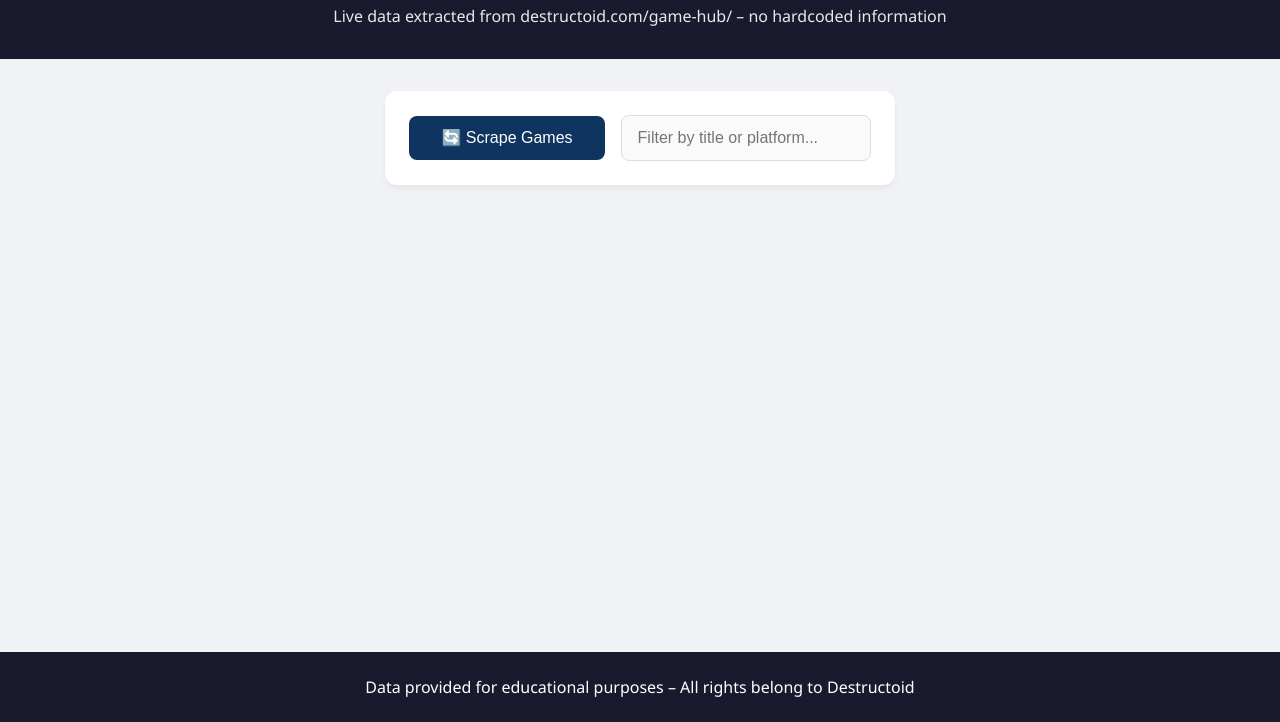
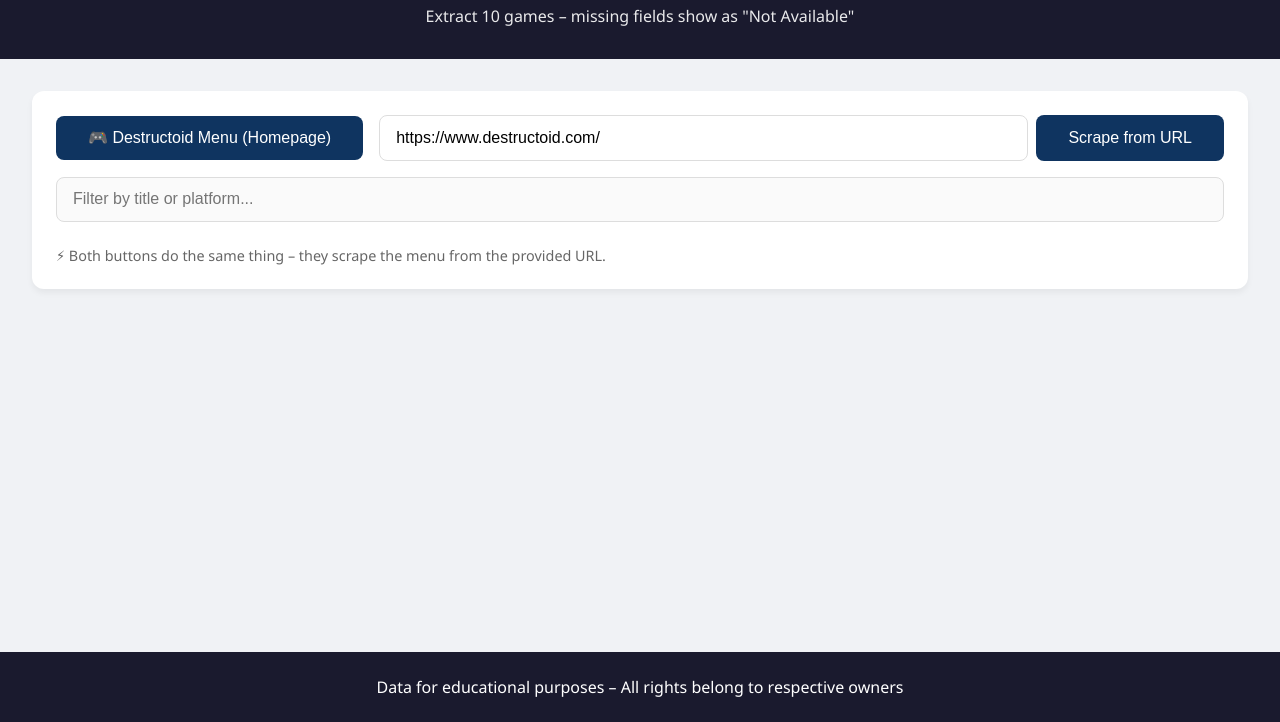
Before and after one commit to CharlesTan1/Scraper1Test, a plain HTML site: page index.html in a window 1280 px wide. Shown: the part 78-800 px from the top of the page. Drawn offline with Linux system fonts and the light colour scheme.

Commit message:
Update index.html

```diff
--- a/index.html
+++ b/index.html
@@ -26,17 +26,23 @@
             margin: 2rem auto;
             padding: 0 2rem;
             flex: 1;
+            width: 100%;
         }
         .controls {
+            background: white;
+            padding: 1.5rem;
+            border-radius: 12px;
+            box-shadow: 0 4px 6px rgba(0,0,0,0.05);
+            margin-bottom: 2rem;
+            display: flex;
+            flex-direction: column;
+            gap: 1rem;
+        }
+        .button-row {
             display: flex;
             gap: 1rem;
             flex-wrap: wrap;
             align-items: center;
-            margin-bottom: 2rem;
-            background: white;
-            padding: 1.5rem;
-            border-radius: 12px;
-            box-shadow: 0 4px 6px rgba(0,0,0,0.05);
         }
         .btn {
             background: #0f3460;
@@ -47,15 +53,25 @@
             font-size: 1rem;
             cursor: pointer;
             transition: background 0.2s;
+            white-space: nowrap;
         }
         .btn:hover { background: #162b4d; }
-        .btn:disabled {
-            background: #aaa;
-            cursor: not-allowed;
+        .btn:disabled { background: #aaa; cursor: not-allowed; }
+        .url-input-group {
+            display: flex;
+            gap: 0.5rem;
+            flex: 1;
+            min-width: 300px;
+        }
+        .url-input-group input {
+            flex: 1;
+            padding: 0.8rem 1rem;
+            border: 1px solid #ddd;
+            border-radius: 8px;
+            font-size: 1rem;
         }
         .search-box {
-            flex: 1;
-            min-width: 250px;
+            width: 100%;
         }
         .search-box input {
             width: 100%;
@@ -70,10 +86,12 @@
             font-size: 1.2rem;
             color: #666;
         }
+        /* FIXED GRID – this ensures horizontal layout */
         .games-grid {
             display: grid;
             grid-template-columns: repeat(auto-fill, minmax(300px, 1fr));
             gap: 1.5rem;
+            width: 100%;
         }
         .game-card {
             background: white;
@@ -83,6 +101,7 @@
             transition: transform 0.2s, box-shadow 0.2s;
             display: flex;
             flex-direction: column;
+            height: 100%;
         }
         .game-card:hover {
             transform: translateY(-4px);
@@ -146,65 +165,99 @@
             padding: 1.5rem;
             margin-top: 2rem;
         }
+        .note {
+            font-size: 0.9rem;
+            color: #666;
+            margin-top: 0.5rem;
+        }
     </style>
 </head>
 <body>
     <header>
         <h1>🎮 Destructoid Game Scraper</h1>
-        <p>Live data extracted from destructoid.com/game-hub/ – no hardcoded information</p>
+        <p>Extract 10 games – missing fields show as "Not Available"</p>
     </header>
 
     <div class="container">
         <div class="controls">
-            <button class="btn" id="scrapeBtn" onclick="scrapeGames()">🔄 Scrape Games</button>
+            <div class="button-row">
+                <button class="btn" id="menuBtn">🎮 Destructoid Menu (Homepage)</button>
+                <div class="url-input-group">
+                    <input type="url" id="urlInput" placeholder="Enter Destructoid URL (e.g., https://www.destructoid.com/)" value="https://www.destructoid.com/">
+                    <button class="btn" id="urlBtn">Scrape from URL</button>
+                </div>
+            </div>
             <div class="search-box">
                 <input type="text" id="searchInput" placeholder="Filter by title or platform..." disabled>
             </div>
+            <div class="note">
+                ⚡ Both buttons do the same thing – they scrape the menu from the provided URL.
+            </div>
         </div>
 
-        <div id="loading" class="loading" style="display: none;">⏳ Scraping in progress... please wait (10‑20 seconds)</div>
+        <div id="loading" class="loading" style="display: none;">⏳ Scraping... please wait</div>
         <div id="gamesContainer" class="games-grid"></div>
     </div>
 
     <footer>
-        <p>Data provided for educational purposes – All rights belong to Destructoid</p>
+        <p>Data for educational purposes – All rights belong to respective owners</p>
     </footer>
 
     <script>
-        // ✅ Your live Vercel backend URL
+        // 🔧 REPLACE WITH YOUR ACTUAL BACKEND URL
         const BACKEND_URL = 'https://scraperbackend.vercel.app';
 
         let allGames = [];
 
-        async function scrapeGames() {
-            const btn = document.getElementById('scrapeBtn');
+        document.getElementById('menuBtn').addEventListener('click', scrapeHomepage);
+        document.getElementById('urlBtn').addEventListener('click', scrapeFromUrl);
+        document.getElementById('searchInput').addEventListener('input', filterGames);
+
+        async function scrapeHomepage() { await fetchGames('homepage'); }
+
+        async function scrapeFromUrl() {
+            const url = document.getElementById('urlInput').value.trim();
+            if (!url) { alert('Please enter a URL'); return; }
+            await fetchGames('url', url);
+        }
+
+        async function fetchGames(mode, url = null) {
+            const menuBtn = document.getElementById('menuBtn');
+            const urlBtn = document.getElementById('urlBtn');
             const loading = document.getElementById('loading');
+            const container = document.getElementById('gamesContainer');
             const searchInput = document.getElementById('searchInput');
-            const container = document.getElementById('gamesContainer');
 
-            btn.disabled = true;
+            menuBtn.disabled = true;
+            urlBtn.disabled = true;
             loading.style.display = 'block';
             container.innerHTML = '';
             searchInput.disabled = true;
+            searchInput.value = '';
 
             try {
-                const response = await fetch(`${BACKEND_URL}/api/scrape`);
-                if (!response.ok) {
-                    throw new Error(`HTTP error ${response.status}`);
+                let response;
+                if (mode === 'homepage') {
+                    response = await fetch(`${BACKEND_URL}/api/scrape`);
+                } else {
+                    response = await fetch(`${BACKEND_URL}/api/scrape-from-url`, {
+                        method: 'POST',
+                        headers: { 'Content-Type': 'application/json' },
+                        body: JSON.stringify({ url })
+                    });
                 }
+                if (!response.ok) throw new Error(`HTTP error ${response.status}`);
                 const games = await response.json();
-                if (games.error) {
-                    throw new Error(games.error);
-                }
+                if (games.error) throw new Error(games.error);
 
                 allGames = games;
                 displayGames(games);
                 searchInput.disabled = false;
-                searchInput.value = '';
             } catch (err) {
                 container.innerHTML = `<p style="color: red; text-align: center;">❌ Error: ${err.message}</p>`;
             } finally {
-                btn.disabled = false;
+                menuBtn.disabled = false;
+                urlBtn.disabled = false;
                 loading.style.display = 'none';
             }
         }
@@ -227,15 +280,14 @@
                         <div class="field"><strong>Publisher:</strong> ${escapeHtml(game.publisher)}</div>
                         <div class="field"><strong>Features:</strong> <span class="${game.key_features === 'Not Available' ? 'not-avail' : ''}">${escapeHtml(game.key_features)}</span></div>
                     </div>
-                    <a class="game-link" href="${escapeHtml(game.url)}" target="_blank" rel="noopener">View on Destructoid →</a>
+                    <a class="game-link" href="${escapeHtml(game.url)}" target="_blank">View on Destructoid →</a>
                 </div>
             `).join('');
         }
 
-        // Simple escaping to prevent XSS
         function escapeHtml(unsafe) {
-            if (!unsafe) return '';
-            return unsafe
+            if (unsafe == null) return '';
+            return String(unsafe)
                 .replace(/&/g, "&amp;")
                 .replace(/</g, "&lt;")
                 .replace(/>/g, "&gt;")
@@ -243,15 +295,14 @@
                 .replace(/'/g, "&#039;");
         }
 
-        // Filter as user types
-        document.getElementById('searchInput').addEventListener('input', (e) => {
+        function filterGames(e) {
             const term = e.target.value.toLowerCase();
             const filtered = allGames.filter(game =>
                 game.title.toLowerCase().includes(term) ||
                 game.platforms.toLowerCase().includes(term)
             );
             displayGames(filtered);
-        });
+        }
     </script>
 </body>
 </html>
```
